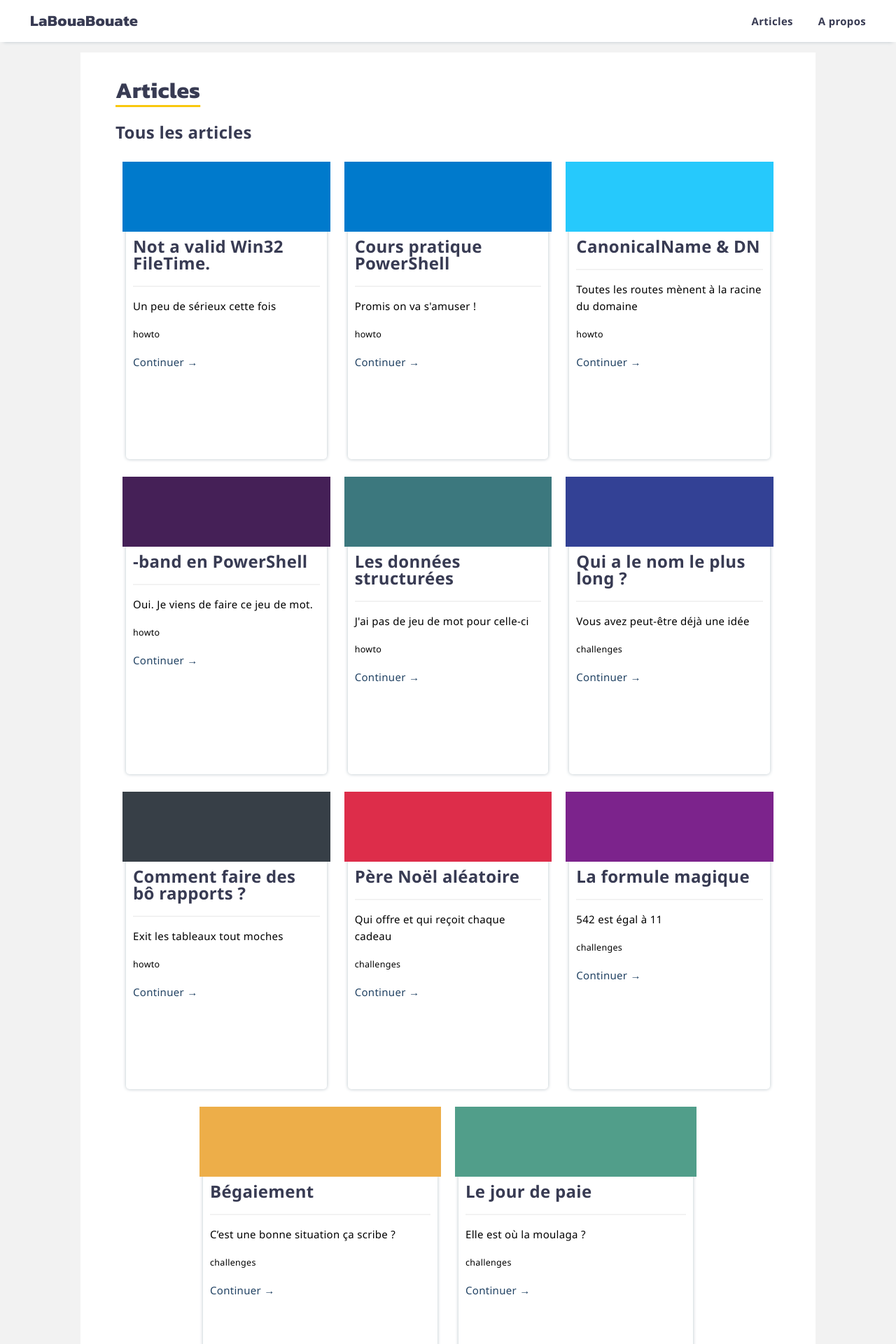
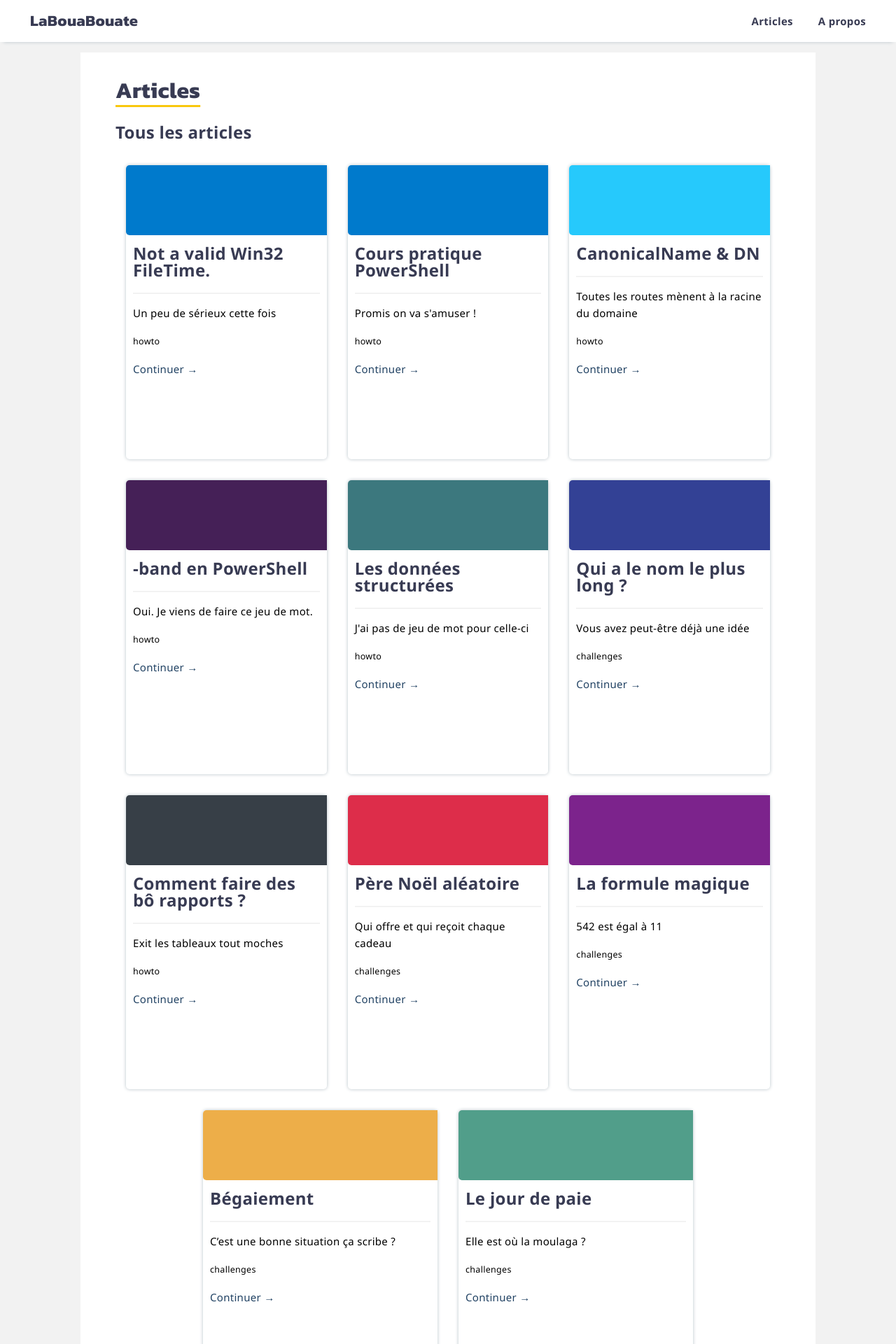
Before and after one commit to leobouard/leobouard.github.io, a Jekyll site: the page built from blog.md, in a window 1280 px wide. Shown: the top 1920 px of the page at 70% size. Built offline with Jekyll 4.4.1, drawn with Linux system fonts in a browser that asks for light colours; our own code applies the rules of GitHub Pages for plain Markdown files.

Commit message:
Modification marge & rayon de courbure des thumbnailColor

```diff
--- a/assets/css/posts.scss
+++ b/assets/css/posts.scss
@@ -101,8 +101,9 @@ article {
     border-radius: 5px;
 
     div {
-        margin: -15px;
+        margin: -10px;
         height: 125px;
+        border-radius: 5px 0 0 5px;
     }
 }
 
```
